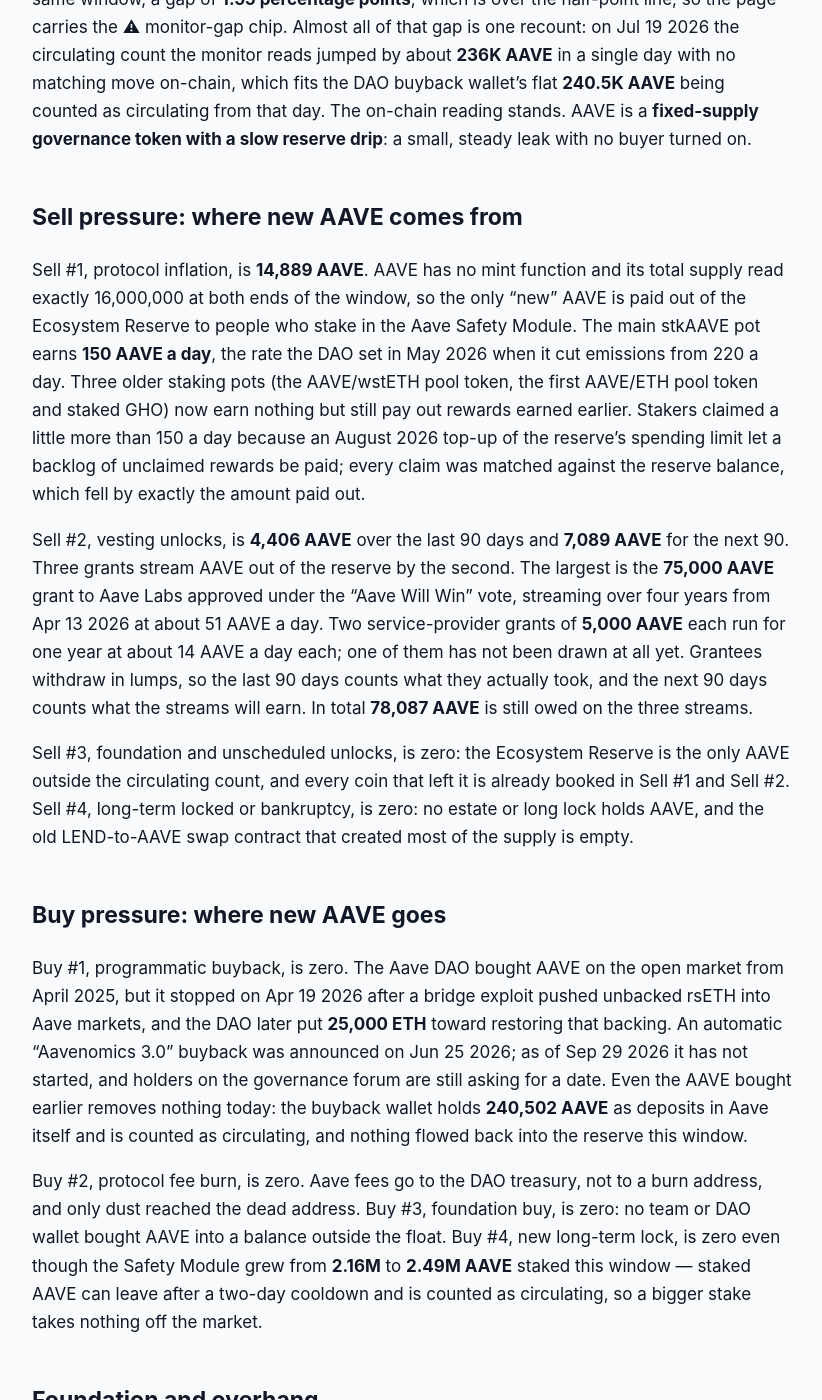
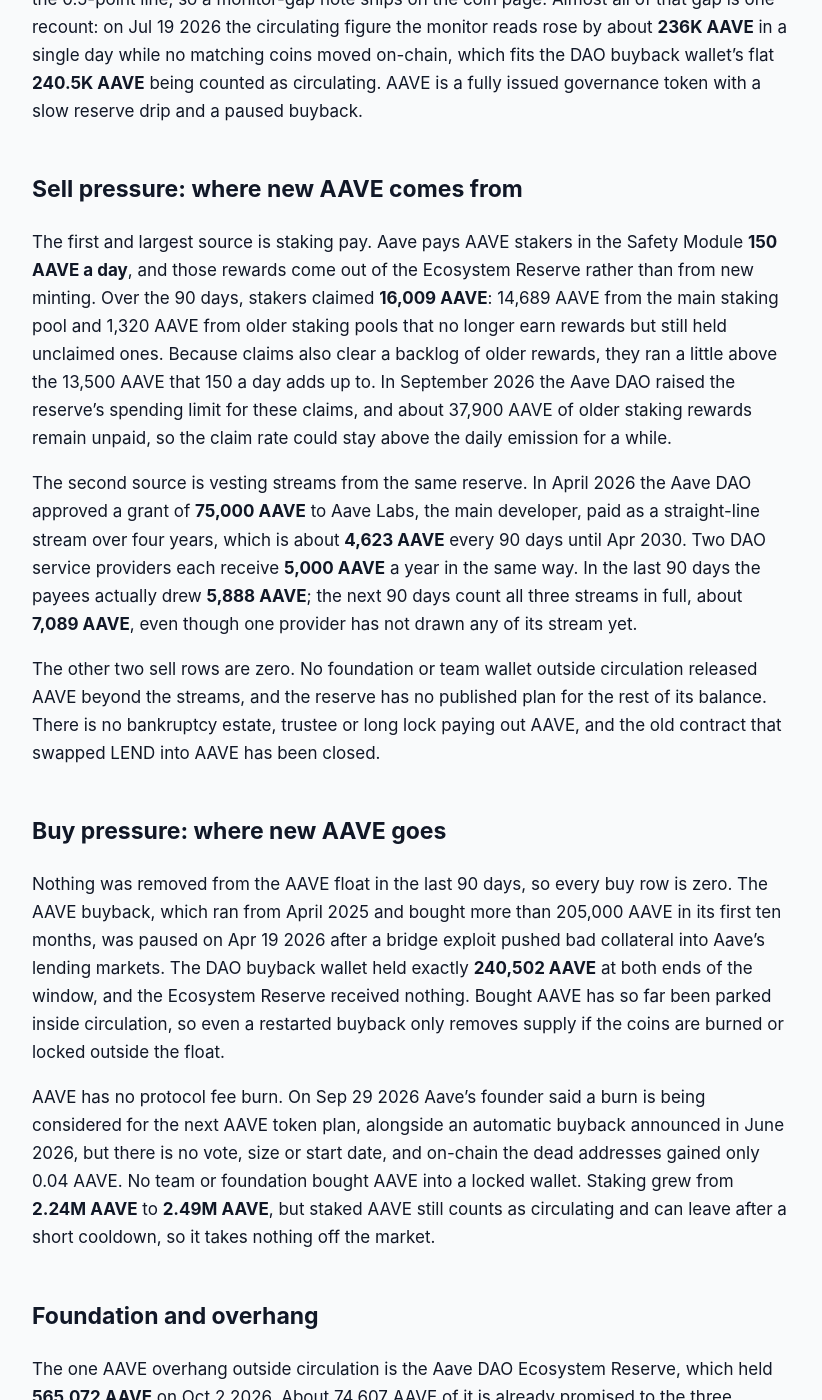
Before and after one commit to jeevansongmy-spec/mrnasdog-articles, a Jekyll site: the page built from crypto/aave-pressure-framework.md, in a window 1280 px wide and 1400 px high, scrolled down 613 px. Shown: the whole window, without its empty margins (228-1050 px from the left). Built offline with Jekyll 4.4.1, drawn with Linux system fonts in a browser that asks for light colours; some of the changed text lies outside the part shown.

Commit message:
publish: crypto/aave-pressure-framework

```diff
--- a/crypto/aave-pressure-framework.md
+++ b/crypto/aave-pressure-framework.md
@@ -1,51 +1,51 @@
 ---
-title:         "AAVE Inflation Analysis · September 2026 · Mixed flows · supply roughly steady"
-description:   "AAVE supply is roughly steady: +0.13% over 90 days, +0.14% next. No mint, no burn; one DAO reserve paid 19.3K AAVE to stakers and grants, buyback paused."
+title:         "AAVE Inflation Analysis · October 2026 · Mixed flows · supply roughly steady"
+description:   "AAVE supply is roughly steady: +0.14% over 90 days, +0.15% next. No mint, no burn; the DAO reserve paid 21.9K AAVE to stakers and grants, buyback paused."
 canonical_url: "https://mrnasdog.com/research/aave/inflation"
 tags:                    ["crypto", "aave", "defi", "tokenomics"]
 published:     true
 ---
 
-Originally published at [AAVE Inflation Analysis · September 2026 · Mixed flows · supply roughly steady](https://mrnasdog.com/research/aave/inflation).
+Originally published at [AAVE Inflation Analysis · October 2026 · Mixed flows · supply roughly steady](https://mrnasdog.com/research/aave/inflation).
 
-# AAVE Inflation Analysis · September 2026 · Mixed flows · supply roughly steady
+# AAVE Inflation Analysis · October 2026 · Mixed flows · supply roughly steady
 
-The MrNasdog Pressure Framework reads AAVE at **+0.13% net** over the trailing 90 days and **+0.14%** over the next 90: the Aave DAO’s Ecosystem Reserve paid out **19,295 AAVE** — **14,889 AAVE** of Safety Module staking rewards and **4,406 AAVE** of grant streams — while nothing was bought back or burned. AAVE supply is fixed at **16M** and the token has no mint, so every new tradable AAVE comes from one reserve that still holds **570,145 AAVE**. The AAVE buyback has been paused since **Apr 19 2026**, which leaves the reserve drip with nothing on the other side.
+AAVE supply is roughly steady: over the 90 days to Oct 2 2026, **21,897 AAVE** left the Aave DAO's Ecosystem Reserve and entered the market, and nothing was taken back out, for net growth of **+0.14%** of the **15.44M AAVE** in circulation, with about **+0.15%** expected in the next 90 days. AAVE is not minted: the 16M AAVE cap is fully issued, and every new coin on the market comes out of one DAO reserve that still holds about **565,072 AAVE**. The AAVE buyback has been paused since Apr 19 2026, and there is no burn yet.
 
 ## The verdict, in one paragraph
 
-AAVE’s circulating supply grew **+0.13%** in the 90 days to Sep 29 2026, and the framework projects **+0.14%** for the 90 days to Dec 28 2026. The inflation monitor reads **+1.67%** for the same window, a gap of **1.55 percentage points**, which is over the half-point line, so the page carries the ⚠ monitor-gap chip. Almost all of that gap is one recount: on Jul 19 2026 the circulating count the monitor reads jumped by about **236K AAVE** in a single day with no matching move on-chain, which fits the DAO buyback wallet’s flat **240.5K AAVE** being counted as circulating from that day. The on-chain reading stands. AAVE is a **fixed-supply governance token with a slow reserve drip**: a small, steady leak with no buyer turned on.
+The MrNasdog Pressure Framework reads AAVE at **+0.14%** net supply growth over the last 90 days (**21,897 AAVE** released, **0 AAVE** removed) and **+0.15%** for the next 90 days. The inflation monitor reads **+1.69%** for the same window, a gap of **1.55 percentage points**, which is above the 0.5-point line, so a monitor-gap note ships on the coin page. Almost all of that gap is one recount: on Jul 19 2026 the circulating figure the monitor reads rose by about **236K AAVE** in a single day while no matching coins moved on-chain, which fits the DAO buyback wallet's flat **240.5K AAVE** being counted as circulating. AAVE is a fully issued governance token with a slow reserve drip and a paused buyback.
 
 ## Sell pressure: where new AAVE comes from
 
-Sell #1, protocol inflation, is **14,889 AAVE**. AAVE has no mint function and its total supply read exactly 16,000,000 at both ends of the window, so the only “new” AAVE is paid out of the Ecosystem Reserve to people who stake in the Aave Safety Module. The main stkAAVE pot earns **150 AAVE a day**, the rate the DAO set in May 2026 when it cut emissions from 220 a day. Three older staking pots (the AAVE/wstETH pool token, the first AAVE/ETH pool token and staked GHO) now earn nothing but still pay out rewards earned earlier. Stakers claimed a little more than 150 a day because an August 2026 top-up of the reserve’s spending limit let a backlog of unclaimed rewards be paid; every claim was matched against the reserve balance, which fell by exactly the amount paid out.
+The first and largest source is staking pay. Aave pays AAVE stakers in the Safety Module **150 AAVE a day**, and those rewards come out of the Ecosystem Reserve rather than from new minting. Over the 90 days, stakers claimed **16,009 AAVE**: 14,689 AAVE from the main staking pool and 1,320 AAVE from older staking pools that no longer earn rewards but still held unclaimed ones. Because claims also clear a backlog of older rewards, they ran a little above the 13,500 AAVE that 150 a day adds up to. In September 2026 the Aave DAO raised the reserve's spending limit for these claims, and about 37,900 AAVE of older staking rewards remain unpaid, so the claim rate could stay above the daily emission for a while.
 
-Sell #2, vesting unlocks, is **4,406 AAVE** over the last 90 days and **7,089 AAVE** for the next 90. Three grants stream AAVE out of the reserve by the second. The largest is the **75,000 AAVE** grant to Aave Labs approved under the “Aave Will Win” vote, streaming over four years from Apr 13 2026 at about 51 AAVE a day. Two service-provider grants of **5,000 AAVE** each run for one year at about 14 AAVE a day each; one of them has not been drawn at all yet. Grantees withdraw in lumps, so the last 90 days counts what they actually took, and the next 90 days counts what the streams will earn. In total **78,087 AAVE** is still owed on the three streams.
+The second source is vesting streams from the same reserve. In April 2026 the Aave DAO approved a grant of **75,000 AAVE** to Aave Labs, the main developer, paid as a straight-line stream over four years, which is about **4,623 AAVE** every 90 days until Apr 2030. Two DAO service providers each receive **5,000 AAVE** a year in the same way. In the last 90 days the payees actually drew **5,888 AAVE**; the next 90 days count all three streams in full, about **7,089 AAVE**, even though one provider has not drawn any of its stream yet.
 
-Sell #3, foundation and unscheduled unlocks, is zero: the Ecosystem Reserve is the only AAVE outside the circulating count, and every coin that left it is already booked in Sell #1 and Sell #2. Sell #4, long-term locked or bankruptcy, is zero: no estate or long lock holds AAVE, and the old LEND-to-AAVE swap contract that created most of the supply is empty.
+The other two sell rows are zero. No foundation or team wallet outside circulation released AAVE beyond the streams, and the reserve has no published plan for the rest of its balance. There is no bankruptcy estate, trustee or long lock paying out AAVE, and the old contract that swapped LEND into AAVE has been closed.
 
 ## Buy pressure: where new AAVE goes
 
-Buy #1, programmatic buyback, is zero. The Aave DAO bought AAVE on the open market from April 2025, but it stopped on Apr 19 2026 after a bridge exploit pushed unbacked rsETH into Aave markets, and the DAO later put **25,000 ETH** toward restoring that backing. An automatic “Aavenomics 3.0” buyback was announced on Jun 25 2026; as of Sep 29 2026 it has not started, and holders on the governance forum are still asking for a date. Even the AAVE bought earlier removes nothing today: the buyback wallet holds **240,502 AAVE** as deposits in Aave itself and is counted as circulating, and nothing flowed back into the reserve this window.
+Nothing was removed from the AAVE float in the last 90 days, so every buy row is zero. The AAVE buyback, which ran from April 2025 and bought more than 205,000 AAVE in its first ten months, was paused on Apr 19 2026 after a bridge exploit pushed bad collateral into Aave's lending markets. The DAO buyback wallet held exactly **240,502 AAVE** at both ends of the window, and the Ecosystem Reserve received nothing. Bought AAVE has so far been parked inside circulation, so even a restarted buyback only removes supply if the coins are burned or locked outside the float.
 
-Buy #2, protocol fee burn, is zero. Aave fees go to the DAO treasury, not to a burn address, and only dust reached the dead address. Buy #3, foundation buy, is zero: no team or DAO wallet bought AAVE into a balance outside the float. Buy #4, new long-term lock, is zero even though the Safety Module grew from **2.16M** to **2.49M AAVE** staked this window — staked AAVE can leave after a two-day cooldown and is counted as circulating, so a bigger stake takes nothing off the market.
+AAVE has no protocol fee burn. On Sep 29 2026 Aave's founder said a burn is being considered for the next AAVE token plan, alongside an automatic buyback announced in June 2026, but there is no vote, size or start date, and on-chain the dead addresses gained only 0.04 AAVE. No team or foundation bought AAVE into a locked wallet. Staking grew from **2.24M AAVE** to **2.49M AAVE**, but staked AAVE still counts as circulating and can leave after a short cooldown, so it takes nothing off the market.
 
 ## Foundation and overhang
 
-The one overhang that matters is the Aave **Ecosystem Reserve**, the DAO’s store of **570,145 AAVE**, down from 589,440 at the start of the window. It funds staking rewards and the three grant streams, and a new grant or a higher staking rate would raise the Sell rows directly. The DAO also holds AAVE that is already counted as circulating: the buyback wallet at **240,502 AAVE** (unchanged all window), the treasury at about **6,591 AAVE** and an old claims contract at **7,512 AAVE**. Aave Labs holds about 5,596 AAVE from its stream and has not sold it. We read these balances on-chain at every rebuild. If the reserve’s balance falls between refreshes by more than the staking rewards and streams explain, the outflow enters Sell #3 at the next refresh.
+The one AAVE overhang outside circulation is the Aave DAO Ecosystem Reserve, which held **565,072 AAVE** on Oct 2 2026. About 74,607 AAVE of it is already promised to the three streams; the rest, roughly 490,000 AAVE, has no release schedule and is spent only by DAO vote. Inside circulation, the DAO buyback wallet holds a flat 240,502 AAVE lent out to earn interest, the DAO treasury holds 6,591 AAVE, an old claims contract holds 7,512 AAVE, and the Aave Labs stream wallet holds 8,680 AAVE it has not sold. We read every one of these balances on-chain at each rebuild. If the reserve's balance falls faster than the staking claims and streams explain between refreshes, the extra outflow enters Sell #3 at the next refresh; and if the buyback wallet is sold, that selling shows up as market supply even though the coins were already counted.
 
 ## How AAVE compares to other DeFi governance tokens
 
-Among DeFi governance tokens, AAVE sits in the fixed-cap, reserve-funded group. Like Compound’s COMP, its whole supply already exists and new tradable coins only appear when a DAO reserve pays them out, so AAVE inflation is a spending decision rather than a mining schedule. That is very different from uncapped emission tokens, where a protocol mints new coins every block and the float grows whether or not anyone votes.
+Among DeFi governance tokens, AAVE sits at the slow end. Tokens that still mint new supply for liquidity rewards, such as CRV, read close to **+1.9%** for the next 90 days on our ledgers, and tokens still working through investor and team vesting, such as MORPHO, read around **+7%**. AAVE has no mint at all: its 16M cap was fully issued long ago, so its only new supply is what the DAO chooses to pay out of the reserve, and that payout is small next to the float.
 
-The split is on the buy side. Some lending and exchange tokens now run a live fee-funded buyback or burn, so revenue removes coins every week. Aave has the revenue — under the “Aave Will Win” framework all Aave-branded revenue goes to the DAO — but its AAVE buyback is paused and nothing is burned, so today it looks more like a fixed-cap token with a small leak than a deflationary one. At **+0.14%** for the next 90 days, AAVE’s supply growth is low next to most emission-funded DeFi tokens; the open question is whether and when a buyer returns.
+The difference shows up on the buy side. Tokens whose protocols turn fees into buybacks that leave the float, such as LDO on our ledgers, can shrink their supply, while AAVE's fees currently fund the DAO treasury and none of them remove coins. Until a burn or an outside-the-float lock exists, AAVE cannot go below zero, however much the Aave protocol earns. A paused, park-in-the-float buyback and a fixed cap make AAVE look more like a slow-release treasury token than a buy-and-burn token.
 
 ## What to watch in the next 90 days
 
-The Aave community call in October 2026, where holders expect an update on the Aavenomics 3.0 buyback; a live buyback into a burn or into the reserve would add a real Buy #1 row. The next quarterly Safety Module allowance update, which decides how much of the roughly 37,875 AAVE reward backlog can be claimed. Any change to the 150 AAVE-a-day staking rate, which moves Sell #1 directly. Any new AAVE grant stream out of the Ecosystem Reserve, which would add to Sell #2. And the Aave V4 rollout, including the equities market that opened on Base on Sep 25 2026, which moves fees but not AAVE supply.
+First, the Aavenomics 3.0 proposal: if the automatic buyback goes live and the bought AAVE is burned, Buy #1 or Buy #2 turns non-zero and AAVE could flip from mild growth to shrinking. Second, the next Safety Module allowance update, due about every quarter, which decides how much of the roughly 37,900 AAVE backlog of staking rewards can be claimed. Third, any vote that changes the 150 AAVE daily staking rate, which has been cut several times since 2025. Fourth, the Umbrella reward period ending Dec 2 2026; those rewards are paid in other tokens, but a move to pay in AAVE would add to Sell #1. Fifth, any large payment out of the Ecosystem Reserve beyond the three streams.
 
 ## Summary
 
-AAVE is a fixed-supply token of **16M** with no mint and no burn, and the MrNasdog Pressure Framework reads its supply as roughly steady: **+0.13%** over the last 90 days and **+0.14%** projected for the next 90. All of that growth is the Aave DAO’s Ecosystem Reserve paying **14,889 AAVE** to stakers and **4,406 AAVE** to grants, led by a 75,000 AAVE four-year stream to Aave Labs. The key risk is that the buyback, paused since Apr 19 2026, stays off while the reserve keeps paying. The ceiling is the **570,145 AAVE** left in the reserve — the most that can ever reach the market beyond today’s float.
+AAVE supply grew **+0.14%** in the 90 days to Oct 2 2026 and is projected near **+0.15%** for the next 90 days: a mixed, roughly steady picture. The mechanism is simple: AAVE is fully issued at 16M, and new coins reach the market only as staking pay and grant streams from the Aave DAO Ecosystem Reserve, while the AAVE buyback is paused and there is no burn. The key risk is the reserve's unscheduled 490,000 AAVE, which the DAO can spend by vote; the ceiling is that the reserve holds only **565,072 AAVE**, about 3.7% of circulation, so AAVE supply cannot grow much beyond it.
 
-*MrNasdog Pressure Framework analysis of AAVE, Metric 1 — Inflation. Data + explanation only. Not financial advice. Checked Sep 29 2026.*
+*MrNasdog Pressure Framework analysis of AAVE, Metric 1 — Inflation. Data + explanation only. Not financial advice. Checked Oct 2 2026.*
```
